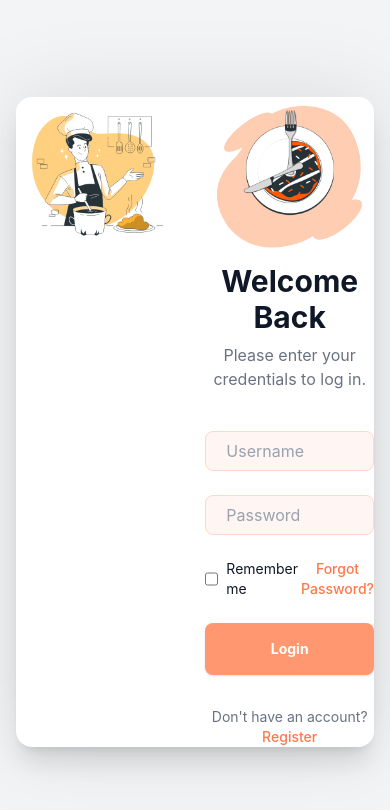
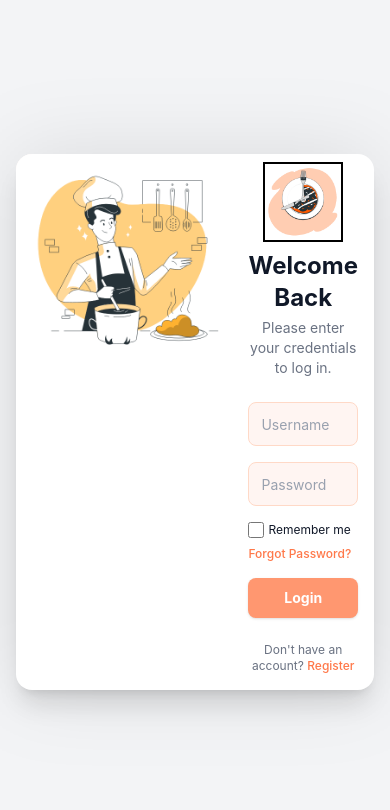
Before and after one commit to AnmolK08/MOP-Management-System, a React (Vite) app in the folder frontend/: page /login in a window 390 px wide. Shown: the top 810 px of the page. Built offline with nearby package versions, Linux system fonts and the light colour scheme.

Commit message:
Refactor AuthRight component: enhance layout, improve responsiveness, and manage form state

```diff
--- a/frontend/src/Components/loginCompo/AuthRightLogin.jsx
+++ b/frontend/src/Components/loginCompo/AuthRightLogin.jsx
@@ -1,30 +1,50 @@
+import { useState } from "react";
 import { useNavigate } from "react-router-dom";
 
 export default function AuthRight() {
   const navigate = useNavigate();
+  const [credentials, setCredentials] = useState({
+    username: "",
+    password: "",
+  });
 
   const handleSubmit = (e) => {
     e.preventDefault();
-    console.log("Login submitted ✅");
+    console.log("Login submitted ✅", credentials);
     navigate("/dashboard");
   };
 
+  const handleChange = (e) => {
+    setCredentials({
+      ...credentials,
+      [e.target.name]: e.target.value,
+    });
+  };
+
   return (
-    <div className="flex flex-1 items-center justify-center ml-8 lg:p-12 w-full lg:w-[30vw] bg-white">
-      <div className="w-full max-w-md">
+    <div className="flex flex-1 items-center justify-center p-4 sm:p-6 lg:p-12 w-full">
+      <div className="w-full max-w-sm sm:max-w-md">
         {/* Header */}
-        <div className="text-center mb-10">
-          <div className="inline-block bg-transparent rounded-full">
-            <img src="/login_logo3.gif" alt="login_logo3" className="w-40" />
+        <div className="text-center mb-6 sm:mb-8">
+          <div className="inline-block mb-4">
+            <div className="w-20 h-16 sm:w-24 sm:h-24 mx-auto bg-orange-100 rounded-full flex items-center justify-center">
+              <img
+                src="/login_logo3.gif"
+                alt="plate Animation"
+                className="w-90 lg:w-100 border-2"
+              />
+            </div>
           </div>
-          <h2 className="text-3xl font-bold text-gray-900">Welcome Back</h2>
-          <p className="text-gray-500 mt-2">
+          <h2 className="text-2xl sm:text-3xl font-bold text-gray-900">
+            Welcome Back
+          </h2>
+          <p className="text-gray-500 mt-1 sm:mt-2 text-sm sm:text-base">
             Please enter your credentials to log in.
           </p>
         </div>
 
         {/* Form */}
-        <form onSubmit={handleSubmit} className="space-y-6">
+        <form onSubmit={handleSubmit} className="space-y-4 sm:space-y-6">
           {/* Username */}
           <div className="relative">
             <input
@@ -32,9 +52,12 @@ export default function AuthRight() {
               name="username"
               type="text"
               placeholder="Username"
-              className="w-full rounded-lg border border-[#ffd9c7] bg-[#fff5f2] h-10 pl-5 text-base
+              value={credentials.username}
+              onChange={handleChange}
+              className="w-full rounded-lg border border-[#ffd9c7] bg-[#fff5f2] h-11 sm:h-12 pl-3 sm:pl-4 text-sm sm:text-base
                          focus:border-[#ff9770] focus:ring-2 focus:ring-[#ff9770] outline-none
                          placeholder:text-gray-400 transition"
+              required
             />
           </div>
 
@@ -45,14 +68,17 @@ export default function AuthRight() {
               name="password"
               type="password"
               placeholder="Password"
-              className="w-full rounded-lg border border-[#ffd9c7] bg-[#fff5f2] h-10  pl-5 text-base
+              value={credentials.password}
+              onChange={handleChange}
+              className="w-full rounded-lg border border-[#ffd9c7] bg-[#fff5f2] h-11 sm:h-12 pl-3 sm:pl-4 text-sm sm:text-base
                          focus:border-[#ff9770] focus:ring-2 focus:ring-[#ff9770] outline-none
                          placeholder:text-gray-400 transition"
+              required
             />
           </div>
 
           {/* Remember + Forgot */}
-          <div className="flex items-center justify-between">
+          <div className="flex items-center justify-between flex-wrap gap-2 text-xs sm:text-sm">
             <div className="flex items-center">
               <input
                 id="remember-me"
@@ -62,12 +88,12 @@ export default function AuthRight() {
               />
               <label
                 htmlFor="remember-me"
-                className="ml-2 block text-sm text-gray-900"
+                className="ml-1 sm:ml-2 block text-gray-900"
               >
                 Remember me
               </label>
             </div>
-            <div className="text-sm">
+            <div>
               <button
                 type="button"
                 onClick={() => navigate("/forgot-password")}
@@ -81,7 +107,7 @@ export default function AuthRight() {
           {/* Submit */}
           <button
             type="submit"
-            className="w-full flex justify-center py-4 px-4 rounded-lg shadow-sm text-sm font-bold text-white
+            className="w-full flex justify-center py-2.5 sm:py-3 px-4 rounded-lg shadow-sm text-sm sm:text-base font-bold text-white
                        bg-[#ff9770] hover:bg-[#ff7849] focus:ring-2 focus:ring-offset-2 focus:ring-[#ffcdb2]
                        transition duration-150 ease-in-out"
           >
@@ -90,7 +116,7 @@ export default function AuthRight() {
         </form>
 
         {/* Footer */}
-        <p className="mt-8 text-center text-sm text-gray-500">
+        <p className="mt-6 sm:mt-8 text-center text-xs sm:text-sm text-gray-500">
           Don&apos;t have an account?{" "}
           <button
             type="button"
```
